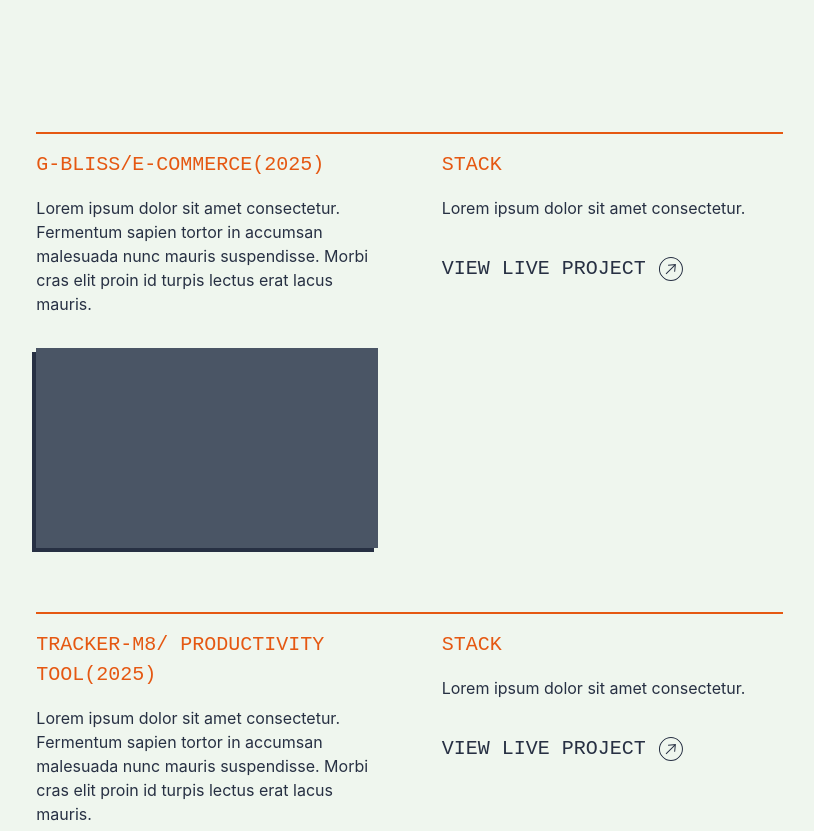
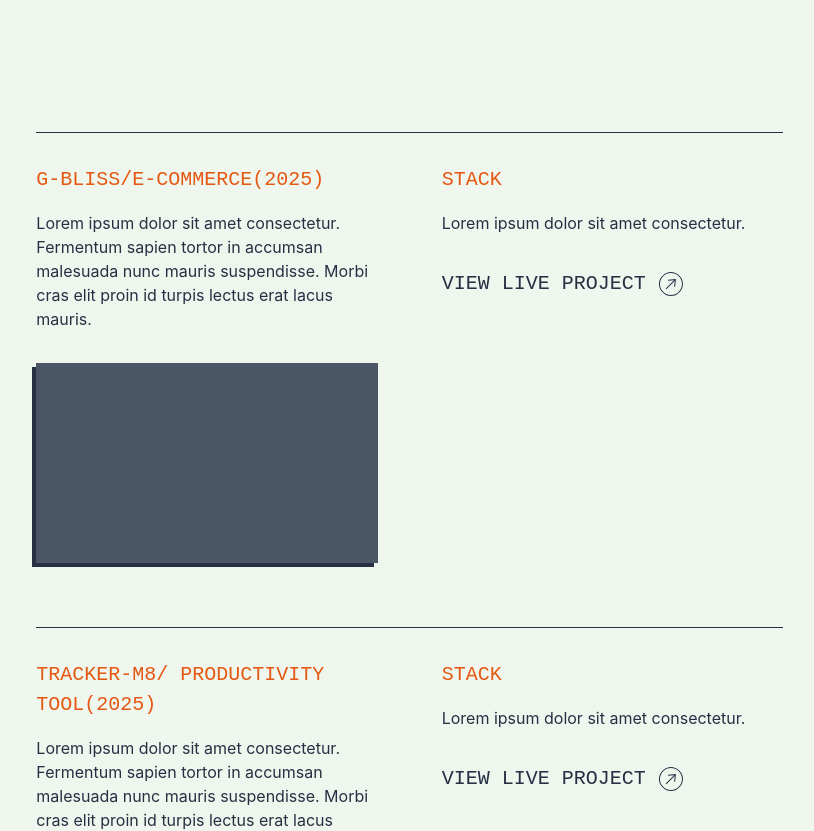
Before and after one commit to shockwavebolt/Portfolio, a React app in the folder portfolio/: page / in a window 1280 px wide. Shown: the part 1680-2511 px from the top of the page, without its empty margins (433-1247 px from the left). Built offline with nearby package versions, Linux system fonts and the light colour scheme; the HTML template or start-up script is replaced by a standard one.

Commit message:
minor change

```diff
--- a/portfolio/src/components/Project.jsx
+++ b/portfolio/src/components/Project.jsx
@@ -1,6 +1,6 @@
 function Project({ title, description, stack, link }) {
   return (
-    <div className="col-span-full md:col-span-3 lg:col-span-4 w-full border-t-2 border-solid border-accent pt-4 grid grid-cols-subgrid">
+    <div className="col-span-full md:col-span-3 lg:col-span-4 w-full border-t border-solid border-secondary pt-8 grid grid-cols-subgrid">
       <div className="col-span-full md:col-start-1 md:col-span-2 flex flex-col gap-8">
         <div className="flex flex-col gap-4">
           <label className="text-[14px] md:text-[16px] lg:text-[20px] font-ibm text-accent">
```
